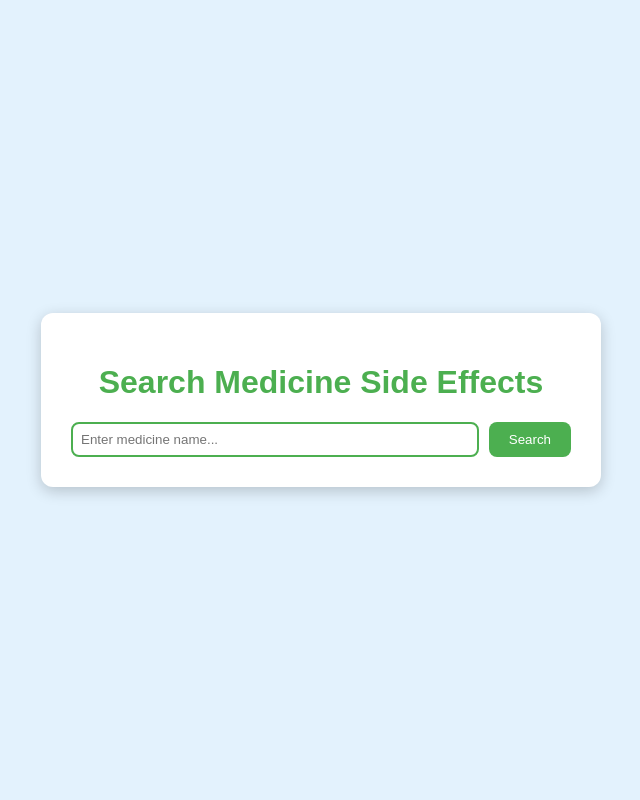
After one commit to VarshaGujrathi/MediTrack-, a Django app: page /side-effects/ in a window 1280 px wide. The commit adds this page. Shown: the whole page, without its empty margins (319-959 px from the left). Run offline with Django 5.2, Linux system fonts and the light colour scheme.

Commit message:
Updated project files

```diff
--- a/core/urls.py
+++ b/core/urls.py
@@ -5,5 +5,11 @@ urlpatterns = [
     path('', views.home, name='home'),
     path('login/', views.login_view, name='login'),
     path('features/', views.features, name='features'),
-    path('inventory/', views.inventory_view, name='inventory'),  # Corrected view name
+    path('inventory/', views.inventory_view, name='inventory'),
+    path('stock-analysis/', views.stock_analysis_view, name='stock_analysis'),
+    path('alternate-medicine/', views.alternate_medicine_view, name='alternate_medicine'),
+    path('upload-prescription/', views.upload_prescription_view, name='upload_prescription'),
+    path('upload-medicine-image/', views.upload_medicine_image_view, name='upload_medicine_image'),
+    path('side-effects/', views.side_effects_view, name='side_effects'),
+    path('dashboard/', views.dashboard_view, name='dashboard'),# Corrected view name
 ]
--- a/core/views.py
+++ b/core/views.py
@@ -1,27 +1,23 @@
 from django.shortcuts import render, redirect
 from django.contrib.auth import authenticate, login
+import pandas as pd
+import os  # For safe file path handling
 
 # Home Page View
 def home(request):
     return render(request, 'home.html')
 
+# Login Page View
 def login_view(request):
     if request.method == 'POST':
         username = request.POST.get('username').strip()
         password = request.POST.get('password').strip()
 
-        print(f"Received Username: {username}")  # Debugging
-        print(f"Received Password: {password}")  # Debugging
-
         user = authenticate(request, username=username, password=password)
-        print(f"Authenticated User: {user}")  # Debugging
-
         if user is not None:
             login(request, user)
-            print("Login successful")  # Debugging
             return redirect('inventory')
         else:
-            print("Invalid credentials")  # Debugging
             return render(request, 'login.html', {'error': 'Invalid credentials'})
 
     return render(request, 'login.html')
@@ -32,4 +28,103 @@ def features(request):
 
 # Inventory Page View
 def inventory_view(request):
-    return render(request, 'inventory.html')
+    dataset_path = r'C:\PROJECT\MediTrack\datasets\inventory.csv'  # Corrected path with 'r'
+
+    # Check if dataset exists before loading
+    if not os.path.exists(dataset_path):
+        return render(request, 'inventory.html', {'error': 'Dataset not found.'})
+
+    data = pd.read_csv(dataset_path)
+    medicines = data.to_dict(orient='records')
+
+    return render(request, 'inventory.html', {'medicines': medicines})
+
+# Stock Analysis View
+def stock_analysis_view(request):
+    return render(request, 'stock_analysis.html')
+
+# Alternate Medicine View
+def alternate_medicine_view(request):
+    return render(request, 'alternate_medicine.html')
+
+# Upload Prescription View
+def upload_prescription_view(request):
+    return render(request, 'upload_prescription.html')
+
+# Upload Medicine Image View
+def upload_medicine_image_view(request):
+    return render(request, 'upload_medicine_image.html')
+
+# Side Effects View
+def side_effects_view(request):
+    return render(request, 'side_effects.html')
+
+# Dashboard View
+def dashboard_view(request):
+    return render(request, 'dashboard.html')
+
+def alternate_medicine_view(request):
+    medicine_name = None
+    alternatives = []
+
+    if request.method == 'POST':
+        medicine_name = request.POST.get('medicine_name').strip().lower()
+
+        # Load the dataset
+        dataset_path = r'C:\PROJECT\MediTrack\datasets\alternate.csv'
+        try:
+            df = pd.read_csv(dataset_path)
+
+            # Ensure column names are properly stripped
+            df.columns = df.columns.str.strip().str.lower()
+
+            # Check if required columns exist
+            if 'name' in df.columns:
+                # Filter for the medicine
+                medicine_data = df[df['name'].str.strip().str.lower() == medicine_name]
+
+                if not medicine_data.empty:
+                    # Collect all substitute columns
+                    alternatives = medicine_data.iloc[0][['substitute1', 'substitute2', 'substitute3']].dropna().tolist()
+                else:
+                    return render(request, 'alternate_medicine.html', {'error': 'Medicine not found.'})
+            else:
+                return render(request, 'alternate_medicine.html', {'error': 'Dataset error: Required columns not found.'})
+
+        except FileNotFoundError:
+            return render(request, 'alternate_medicine.html', {'error': 'Dataset file not found. Check the path.'})
+        except Exception as e:
+            return render(request, 'alternate_medicine.html', {'error': f'Error reading dataset: {e}'})
+
+    return render(request, 'alternate_medicine.html', {
+        'medicine': medicine_name.capitalize() if medicine_name else None,
+        'alternatives': alternatives
+    })
+# Side Effects Search View
+def side_effects_view(request):
+    medicine_name = None
+    side_effects = []
+
+    if request.method == 'POST':
+        medicine_name = request.POST.get('medicine_name').strip().lower()
+
+        # Load and clean dataset
+        dataset_path = r'C:\PROJECT\MediTrack\datasets\side_effect.csv'
+        df = pd.read_csv(dataset_path)
+
+        # Search for the medicine using the correct column name
+        if 'name' in df.columns and 'side_effects' in df.columns:
+            medicine_data = df[df['name'].str.strip().str.lower() == medicine_name]
+
+            if not medicine_data.empty:
+                side_effects_text = medicine_data['side_effects'].values[0]
+                side_effects = side_effects_text.split(',') if ',' in side_effects_text else [side_effects_text]
+            else:
+                return render(request, 'side_effects.html', {'error': 'Medicine not found.'})
+        else:
+            return render(request, 'side_effects.html', {'error': 'Dataset error: Required columns not found.'})
+
+    return render(request, 'side_effects.html', {
+        'medicine': medicine_name.capitalize() if medicine_name else None,
+        'side_effects': side_effects
+    })
--- /dev/null
+++ b/static/css/side_effects.css
@@ -0,0 +1,82 @@
+body {
+    font-family: Arial, sans-serif;
+    background-color: #e3f2fd;
+    display: flex;
+    height: 100vh;
+    justify-content: center;
+    align-items: center;
+    margin: 0;
+}
+
+.container {
+    background-color: #ffffff;
+    padding: 30px;
+    border-radius: 12px;
+    box-shadow: 0 4px 15px rgba(0, 0, 0, 0.2);
+    width: 100%;
+    max-width: 500px;
+    text-align: center;
+}
+
+h1 {
+    color: #4CAF50;
+}
+
+form {
+    display: flex;
+    gap: 10px;
+    margin-top: 15px;
+}
+
+input[type="text"] {
+    flex: 1;
+    padding: 8px;
+    border: 2px solid #4CAF50;
+    border-radius: 8px;
+    outline: none;
+}
+
+button {
+    background-color: #4CAF50;
+    color: #fff;
+    border: none;
+    padding: 8px 20px;
+    border-radius: 8px;
+    cursor: pointer;
+}
+
+button:hover {
+    background-color: #45a049;
+}
+
+.error {
+    color: red;
+    margin-top: 10px;
+}
+
+.results {
+    margin-top: 20px;
+    background-color: #f0f8ff;
+    border: 2px solid #4CAF50;
+    border-radius: 8px;
+    padding: 15px;
+    text-align: left;
+}
+
+.results h2 {
+    color: #4CAF50;
+    margin-bottom: 10px;
+}
+
+.results ul {
+    list-style-type: none;
+    padding: 0;
+}
+
+.results li {
+    background-color: #e8f5e9;
+    border: 1px solid #4CAF50;
+    padding: 8px;
+    margin-bottom: 5px;
+    border-radius: 5px;
+}
--- /dev/null
+++ b/templates/side_effects.html
@@ -0,0 +1,41 @@
+<!DOCTYPE html>
+<html lang="en">
+<head>
+    <meta charset="UTF-8">
+    <meta name="viewport" content="width=device-width, initial-scale=1.0">
+    <title>Medicine Side Effects</title>
+    <link rel="stylesheet" href="/static/css/side_effects.css">
+</head>
+<body>
+    <div class="container">
+        <h1>Search Medicine Side Effects</h1>
+
+        <form method="POST">
+            {% csrf_token %}
+            <input
+                type="text"
+                id="medicine_name"
+                name="medicine_name"
+                placeholder="Enter medicine name..."
+                required
+            >
+            <button type="submit">Search</button>
+        </form>
+
+        {% if error %}
+            <div class="error">{{ error }}</div>
+        {% endif %}
+
+        {% if medicine %}
+            <div class="results">
+                <h2>Side Effects for: <span>{{ medicine }}</span></h2>
+                <ul>
+                    {% for effect in side_effects %}
+                        <li>{{ effect }}</li>
+                    {% endfor %}
+                </ul>
+            </div>
+        {% endif %}
+    </div>
+</body>
+</html>
```
Also changed, not shown: static/css/alternate_medicine.css (added, +70 -0 lines), static/css/inventory.css (+72 -12 lines), static/css/upload_medicine_image.css (added, +62 -0 lines), static/css/upload_prescription.css (added, +62 -0 lines), templates/alternate_medicine.html (added, +35 -0 lines), templates/inventory.html (+106 -8 lines), templates/stock_analysis.html (added, +9 -0 lines), templates/upload_medicine_image.html (added, +35 -0 lines), templates/upload_prescription.html (added, +35 -0 lines), db.sqlite3, templates/dashboard.html (added), 3 other files.
